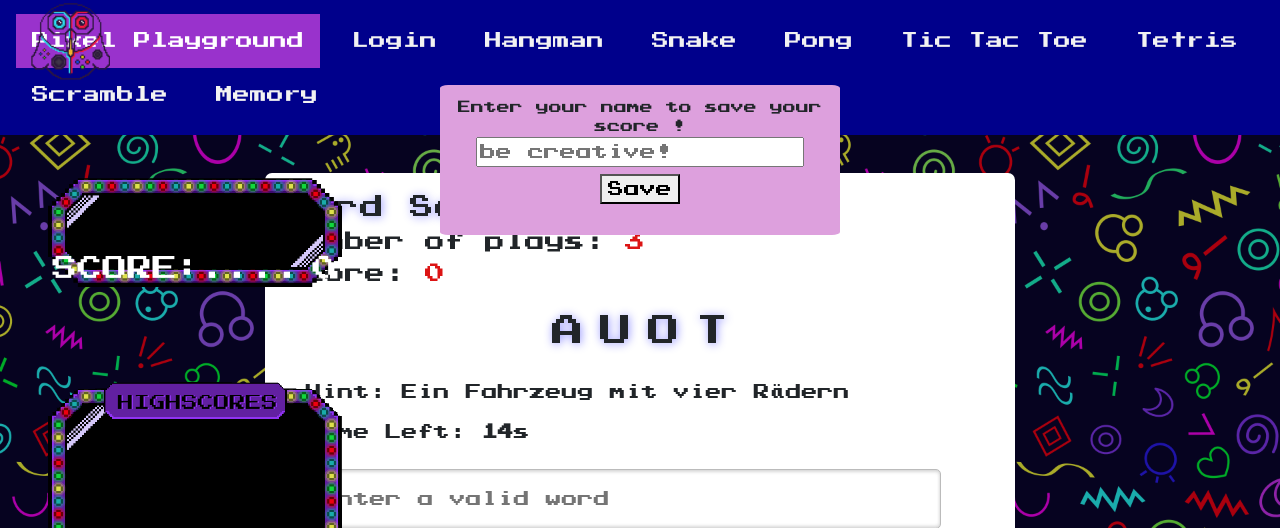
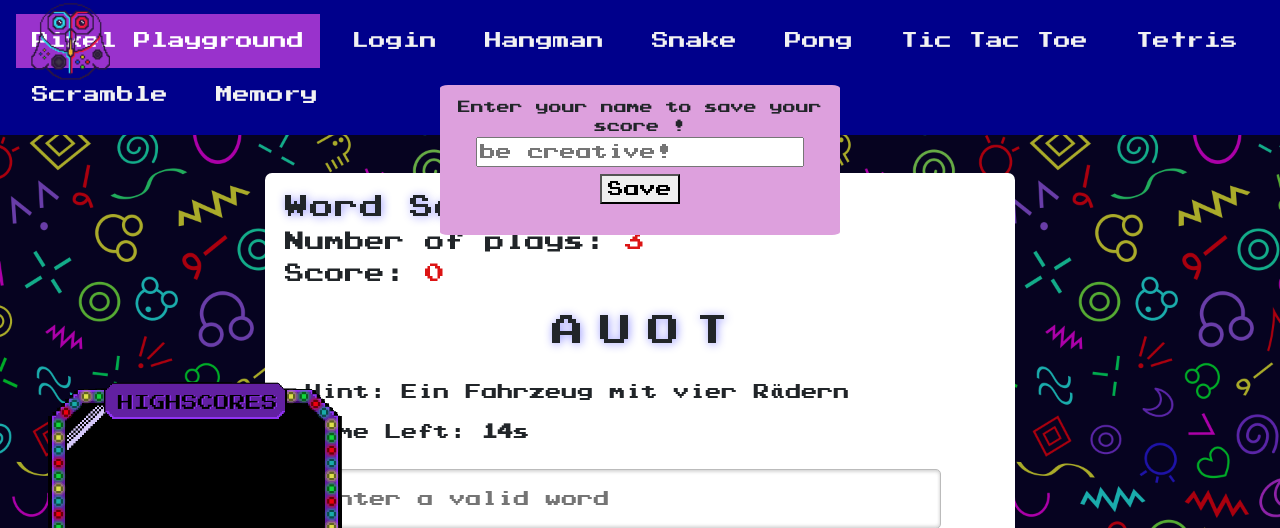
Before and after one commit to LilboX3/ITproj_PixelPlayground, a PHP site: page /WordScramble.php in a window 1280 px wide. Shown: the top 528 px of the page. Run offline with PHP 8.4, Linux system fonts and the light colour scheme.

Commit message:
Update WordScramble.php

```diff
--- a/WordScramble.php
+++ b/WordScramble.php
@@ -9,9 +9,6 @@ include_once 'navbar.php';
 
 <body class="background">
     <div class="parent-flex-container">
-        <div id="scoreboard" class="scoreboard">
-            <div class="score-label">SCORE:....<span id="score">0</span></div>
-        </div>
         <div id="topfive" class="topfive">
             <span id="top5score"></span>
         </div>
```
